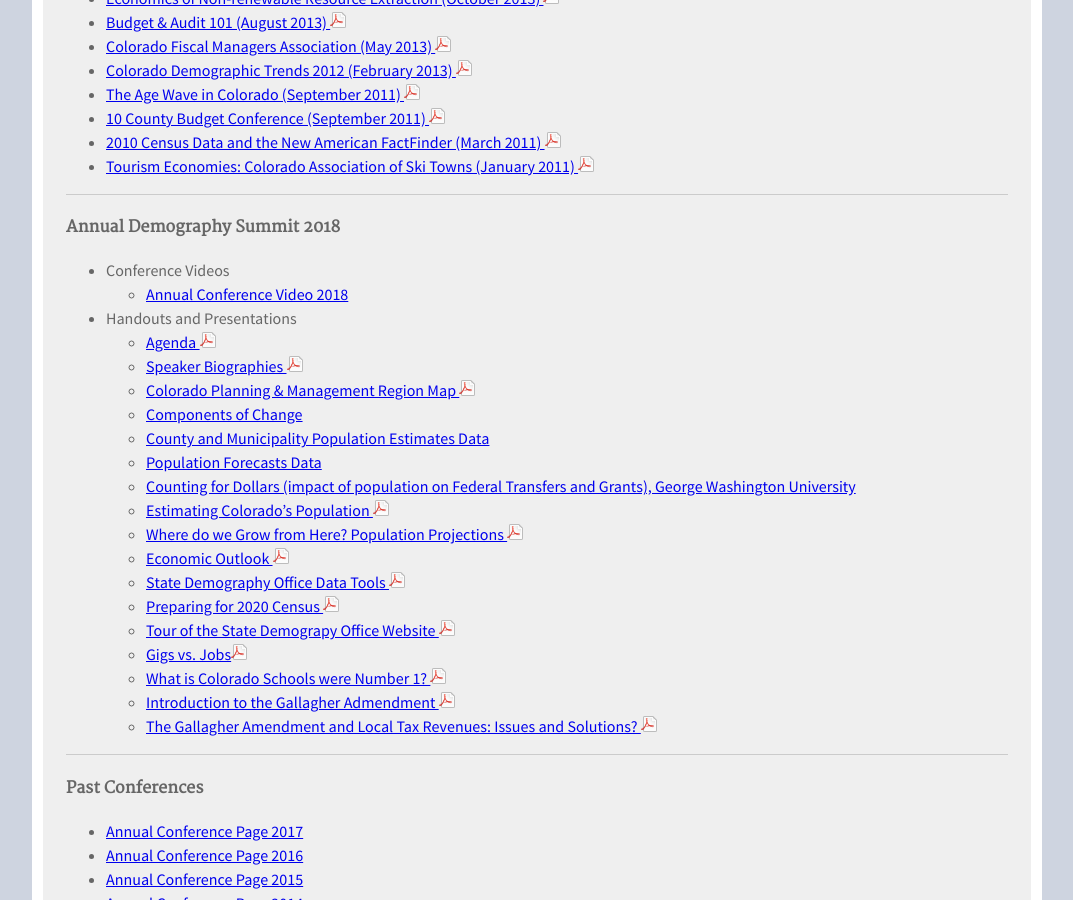
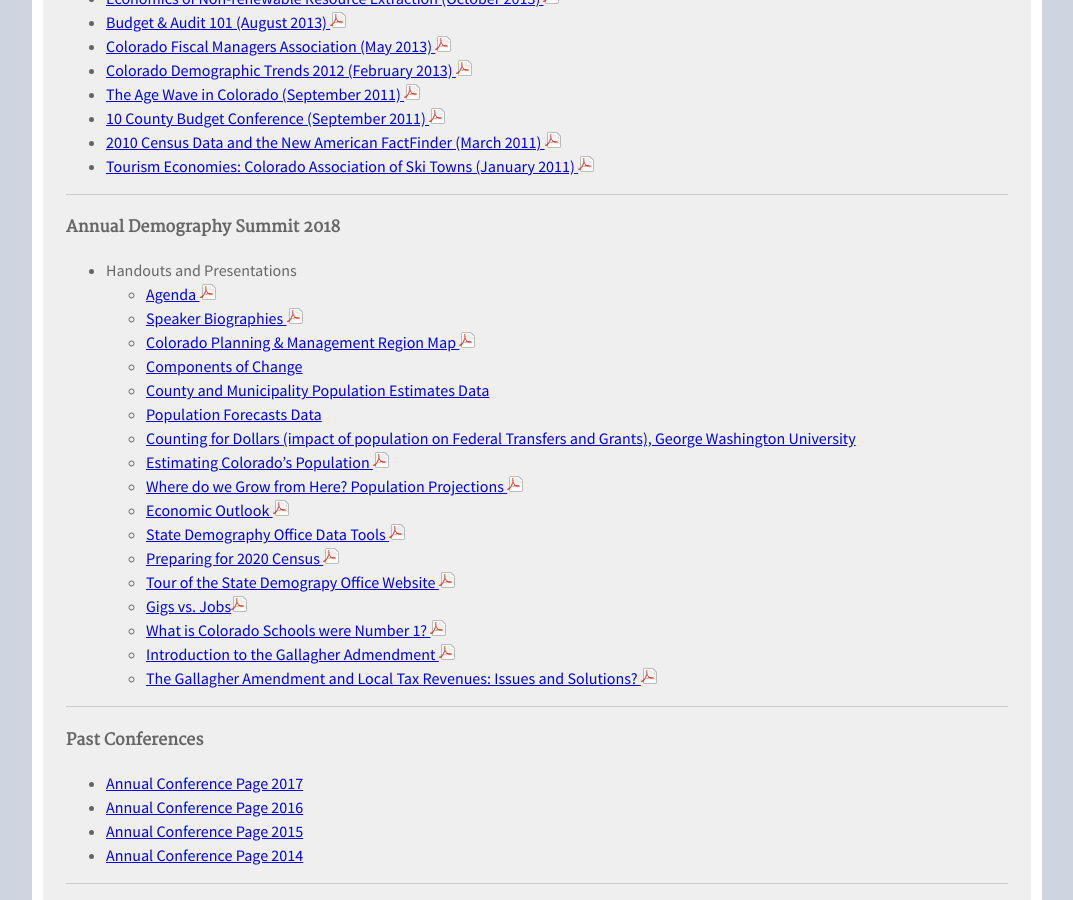
Before and after one commit to TBleess/Website_New, a Jekyll site: the page built from pages/9_Not_in_Menu/publications-and-presentations.md, in a window 1280 px wide and 900 px high, scrolled down 1292 px. Shown: the whole window, without its empty margins (103-1176 px from the left). Built offline with Jekyll 4.4.1, drawn with Linux system fonts in a browser that asks for light colours.

Commit message:
Update publications-and-presentations.md

```diff
--- a/pages/9_Not_in_Menu/publications-and-presentations.md
+++ b/pages/9_Not_in_Menu/publications-and-presentations.md
@@ -72,8 +72,6 @@
 - - -
 
 #### Annual Demography Summit 2018
-- Conference Videos
-  - [Annual Conference Video 2018](/demography/annual-demography-summit-2018/#annual-demography-summit-videos-2018)
 
 - Handouts and Presentations
   - [Agenda ![pdf](/images/page_white_acrobat.png 'download pdf file')](https://drive.google.com/uc?export=download&id=1l_vI5hM4FSn2_OdK8aLs2gaDoRhcwbXf)
```
